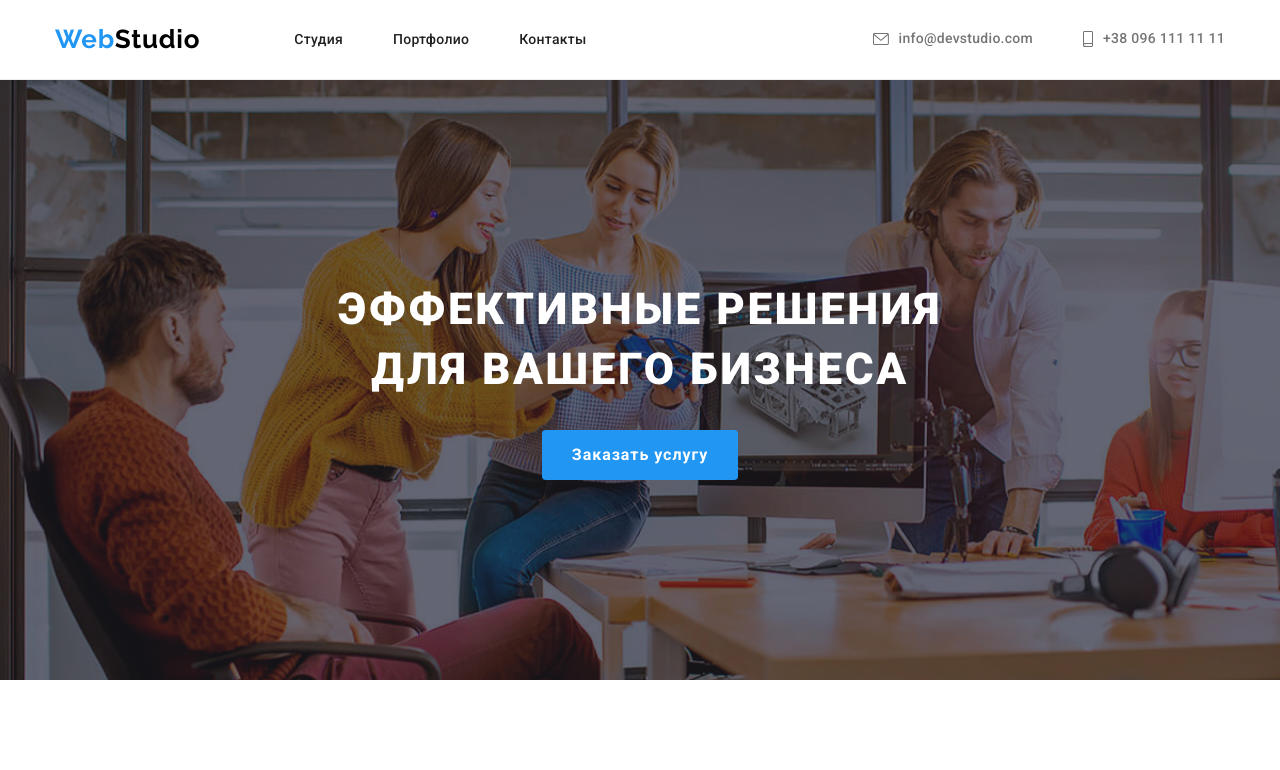
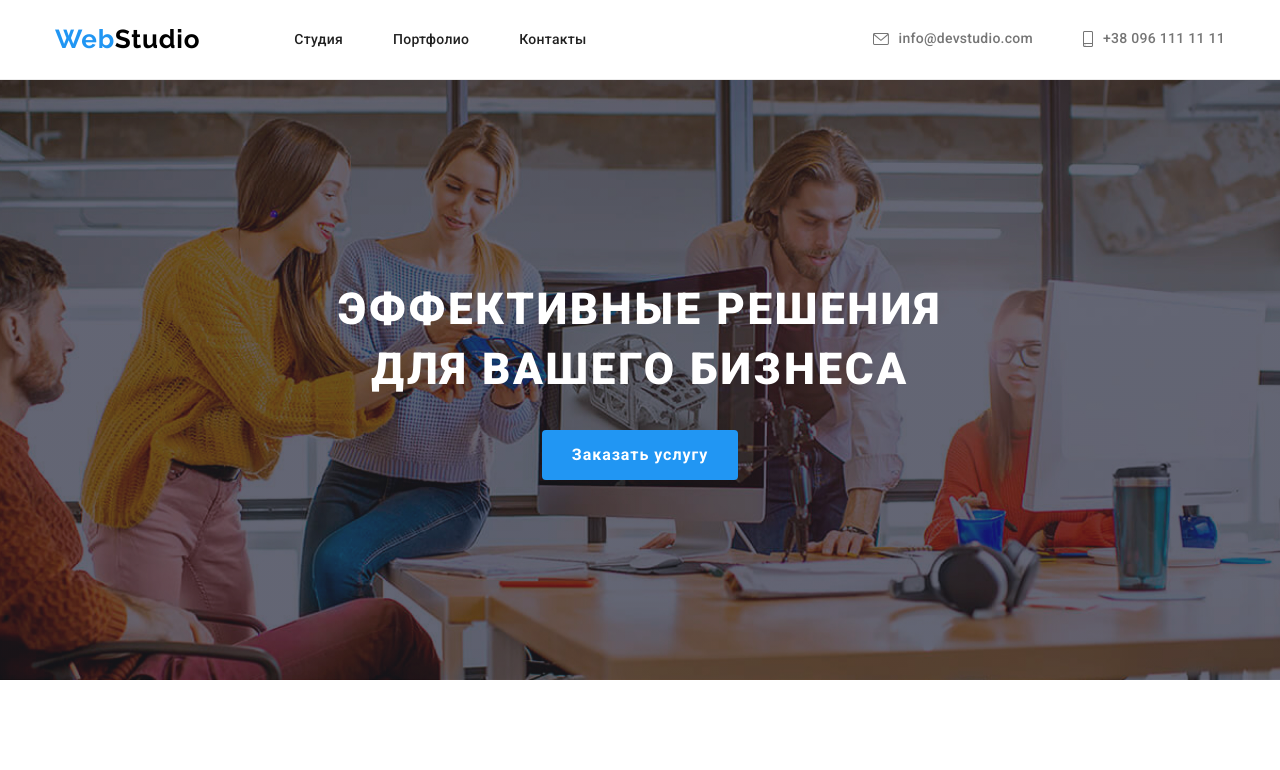
Before and after one commit to yuraskotar/goit-markup-hw-04, a plain HTML site: page index.html in a window 1280 px wide. Shown: the top 770 px of the page. Drawn offline with nearby package versions, Linux system fonts and the light colour scheme.

Commit message:
правки

```diff
--- a/css/style.css
+++ b/css/style.css
@@ -151,6 +151,10 @@ img {
     ),
     url("../img/hero/Img\ \(9\).jpg");
     background-size: cover;
+    background-repeat: no-repeat;
+    background-position: center;
+    margin-left: auto;
+    margin-right: auto;
     background-color: #C4C4C4;
     text-align: center;
     padding: 200px 0;
```
Also changed, not shown: 1 other file.
